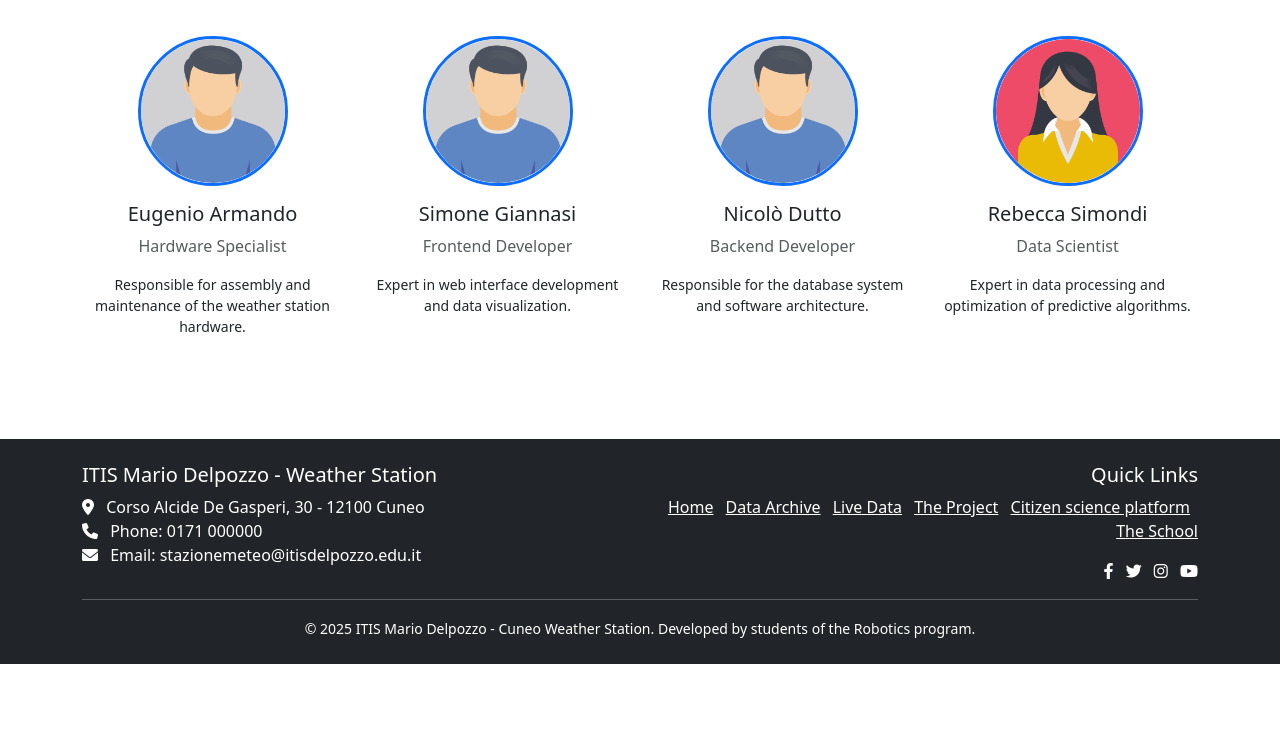
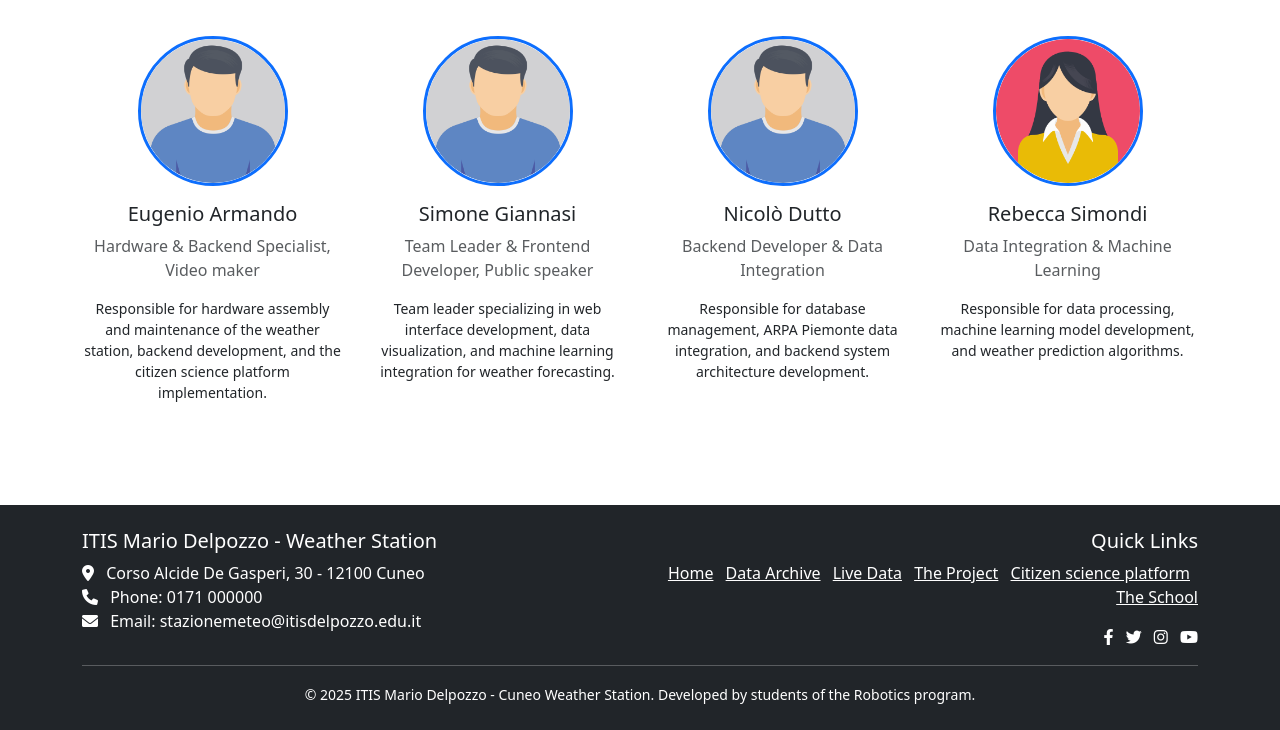
Before and after one commit to itisAE/Stazione-meteo, a Flask app: page /progetto in a window 1280 px wide. Shown: the part 1960-2690 px from the top of the page. Before the commit the page ends 2624 px from the top, so only its background shows below. Run offline with Flask 3, Linux system fonts and the light colour scheme; some libraries are stand-ins or nearby versions.

Commit message:
correzioni3

```diff
--- a/templates/progetto.html
+++ b/templates/progetto.html
@@ -26,7 +26,7 @@ We then customized everything to adapt it to our needs.
             left: 50%;
             width: 600px;
             height: 600px;
-            background: url('{{ url_for('static', filename='images/logo.png') }}') no-repeat center center;
+            background: url('{{ url_for("static", filename="images/logo.png") }}') no-repeat center center;
             background-size: contain;
             opacity: 0.08;
             filter: blur(2px);
@@ -362,12 +362,8 @@ We then customized everything to adapt it to our needs.
                 <div class="team-member">
                     <img src="{{ url_for('static', filename='images/man.png') }}" alt="Eugenio Armando" class="mb-3">
                     <h5>Eugenio Armando</h5>
-                    <p class="text-muted">Hardware Specialist</p>
-                    <p class="small">Responsible for assembly and maintenance of the weather station hardware.</p>
-                    <!--<div class="social-icons">
-                        <a href="#" class="text-primary me-2"><i class="fab fa-linkedin"></i></a>
-                        <a href="#" class="text-primary me-2"><i class="fab fa-github"></i></a>
-                    </div>-->
+                    <p class="text-muted">Hardware & Backend Specialist, Video maker</p>
+                    <p class="small">Responsible for hardware assembly and maintenance of the weather station, backend development, and the citizen science platform implementation.</p>
                 </div>
             </div>
 
@@ -375,12 +371,8 @@ We then customized everything to adapt it to our needs.
                 <div class="team-member">
                     <img src="{{ url_for('static', filename='images/man.png') }}" alt="Simone Giannasi" class="mb-3">
                     <h5>Simone Giannasi</h5>
-                    <p class="text-muted">Frontend Developer</p>
-                    <p class="small">Expert in web interface development and data visualization.</p>
-                    <!--<div class="social-icons">
-                        <a href="#" class="text-primary me-2"><i class="fab fa-linkedin"></i></a>
-                        <a href="#" class="text-primary me-2"><i class="fab fa-github"></i></a>
-                    </div>-->
+                    <p class="text-muted">Team Leader & Frontend Developer, Public speaker</p>
+                    <p class="small">Team leader specializing in web interface development, data visualization, and machine learning integration for weather forecasting.</p>
                 </div>
             </div>
 
@@ -388,12 +380,8 @@ We then customized everything to adapt it to our needs.
                 <div class="team-member">
                     <img src="{{ url_for('static', filename='images/man.png') }}" alt="Nicolò Dutto" class="mb-3">
                     <h5>Nicolò Dutto</h5>
-                    <p class="text-muted">Backend Developer</p>
-                    <p class="small">Responsible for the database system and software architecture.</p>
-                    <!--<div class="social-icons">
-                        <a href="#" class="text-primary me-2"><i class="fab fa-linkedin"></i></a>
-                        <a href="#" class="text-primary me-2"><i class="fab fa-github"></i></a>
-                    </div>-->
+                    <p class="text-muted">Backend Developer & Data Integration</p>
+                    <p class="small">Responsible for database management, ARPA Piemonte data integration, and backend system architecture development.</p>
                 </div>
             </div>
 
@@ -401,12 +389,8 @@ We then customized everything to adapt it to our needs.
                 <div class="team-member">
                     <img src="{{ url_for('static', filename='images/woman.png') }}" alt="Rebecca Simondi" class="mb-3">
                     <h5>Rebecca Simondi</h5>
-                    <p class="text-muted">Data Scientist</p>
-                    <p class="small">Expert in data processing and optimization of predictive algorithms.</p>
-                    <!--<div class="social-icons">
-                        <a href="#" class="text-primary me-2"><i class="fab fa-linkedin"></i></a>
-                        <a href="#" class="text-primary me-2"><i class="fab fa-github"></i></a>
-                    </div>-->
+                    <p class="text-muted">Data Integration & Machine Learning</p>
+                    <p class="small">Responsible for data processing, machine learning model development, and weather prediction algorithms.</p>
                 </div>
             </div>
         </div>
```
